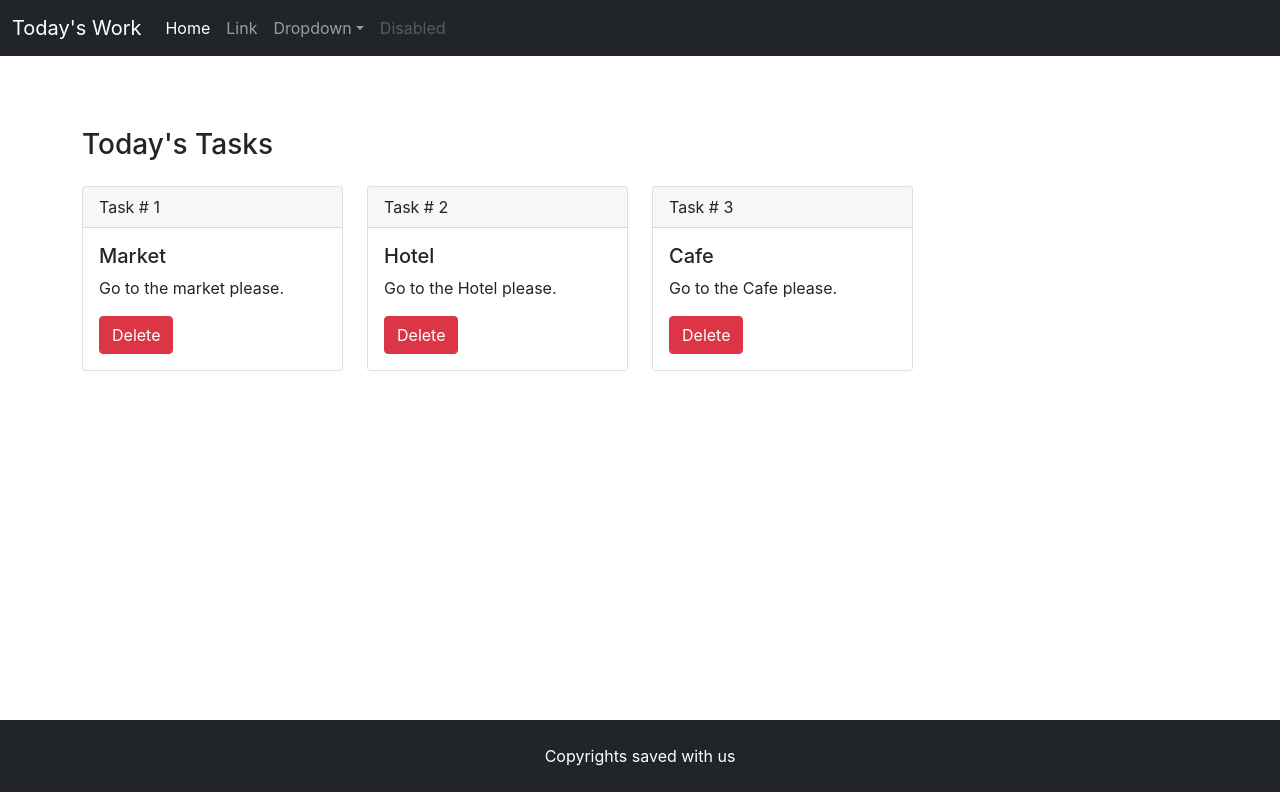
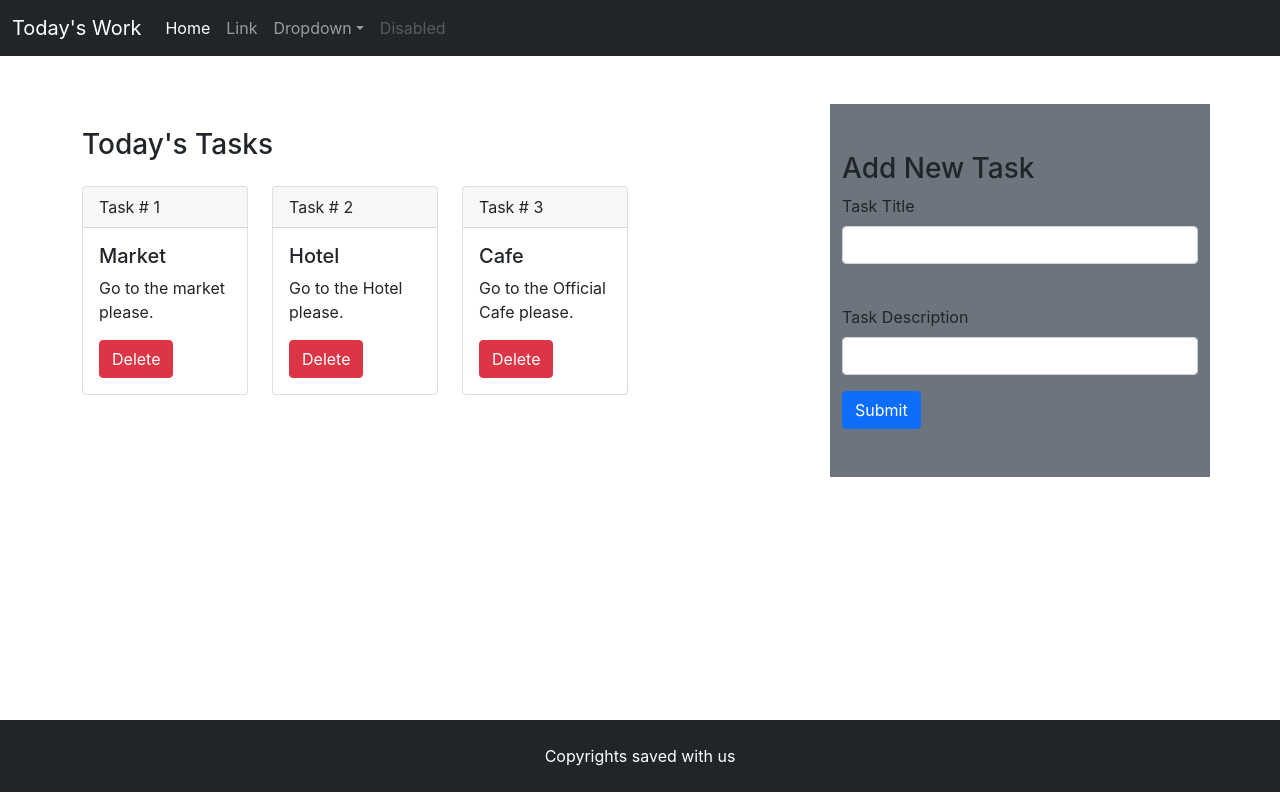
Before and after one commit to MohsinMalik2/Task-List, a React (Create React App) app: page / in a window 1280 px wide. Built offline with nearby package versions, Linux system fonts and the light colour scheme.

Commit message:
add New Task Form

```diff
--- a/src/App.js
+++ b/src/App.js
@@ -3,6 +3,7 @@ import './App.css';
 import { Footer } from './components/Footer';
 import Header from './components/Header';
 import { TodoList } from './components/TodoList';
+import { AddTodo } from './components/AddTodo';
 
 function App() {
   const deleteNow = (todo) =>{
@@ -10,6 +11,17 @@ function App() {
     setTodos(todos.filter((e)=>{
         return e!==todo;
     }));
+  };
+
+  const submit = (e) =>{
+    e.preventDefault();
+
+
+
+    console.log("submitted form",e);
+    // setTodos(todos.filter((e)=>{
+    //     return e!==todo;
+    // }));
   };
   const [todos, setTodos] = useState( [
     {
@@ -24,7 +36,7 @@ function App() {
   {
     sno: 3,
     title: "Cafe",
-    desc: "Go to the Cafe please"
+    desc: "Go to the Official Cafe please"
   }
 
 ]);
@@ -35,7 +47,15 @@ function App() {
       <div>
         <Header title="Today's Work" disable={true}/>
         <div className="container">
-          <TodoList todos={todos} delete={deleteNow}/>
+          <div className="row">
+            <div className="col-md-8">
+                <TodoList todos={todos} delete={deleteNow}/>
+            </div>
+            <div className="col-md-4 bg-secondary my-5">
+                <AddTodo submit={submit}/>
+            </div>
+          </div>
+
         </div>
         <Footer/>
       </div>
--- a/src/components/AddTodo.js
+++ b/src/components/AddTodo.js
@@ -1,10 +1,23 @@
 import React from 'react';
 
+export const AddTodo = (props) => {
 
-function AddTodo() {
-    return ( <div>
+    return (
+        <div className='my-5'>
+            <h3>Add New Task</h3>
+            <form onSubmit={props.submit}>
+                <div className="mb-3">
+                    <label htmlFor="exampleInputEmail1" className="form-label">Task Title</label>
+                    <input type="text" className="form-control" id="exampleInputEmail1" aria-describedby="emailHelp"/>
+                    <div id="emailHelp" className="form-text">We'll never share your email with anyone else.</div>
+                </div>
+                <div className="mb-3">
+                    <label htmlFor="exampleInputPassword1" className="form-label">Task Description</label>
+                    <input type="text" className="form-control" id="exampleInputPassword1"/>
+                </div>
+                <button type="submit" className="btn btn-primary">Submit</button>
+            </form>
+        </div>
 
-    </div> );
-}
-
-export default AddTodo;
+     );
+  };
```
